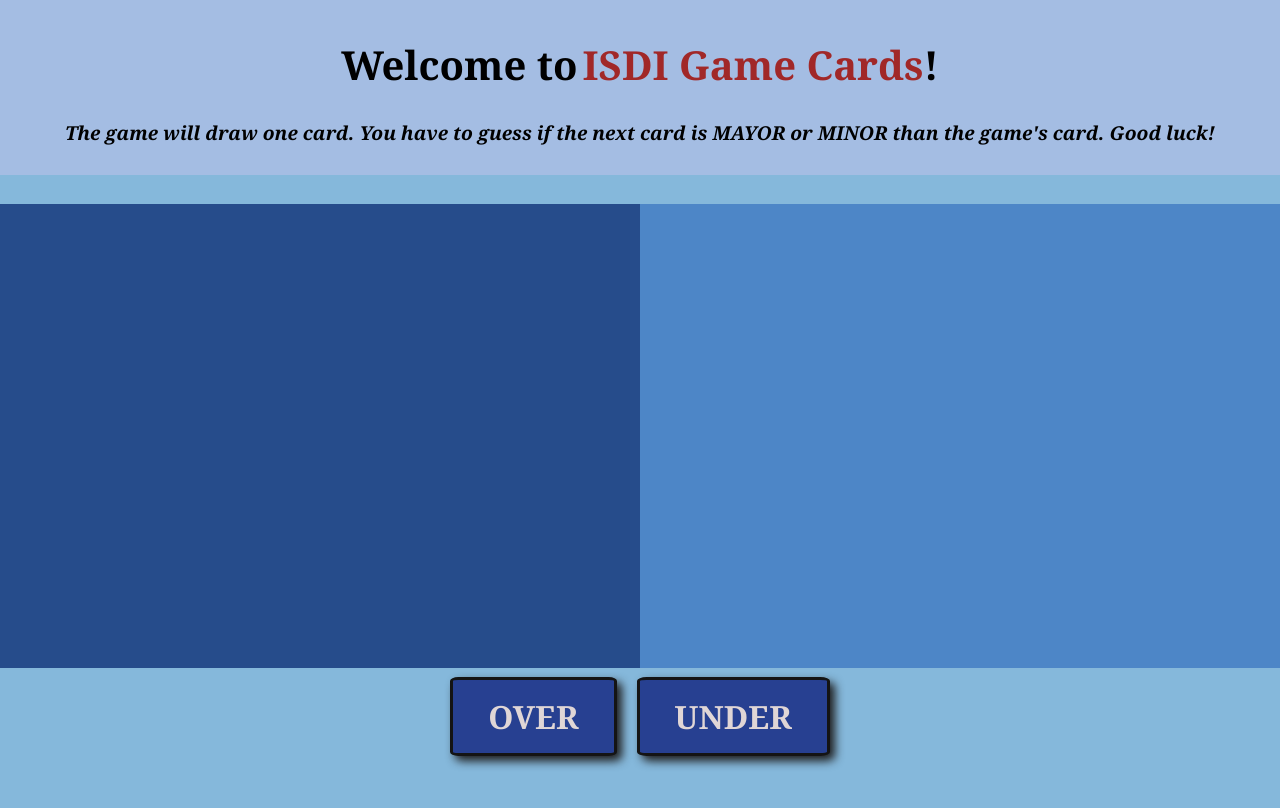
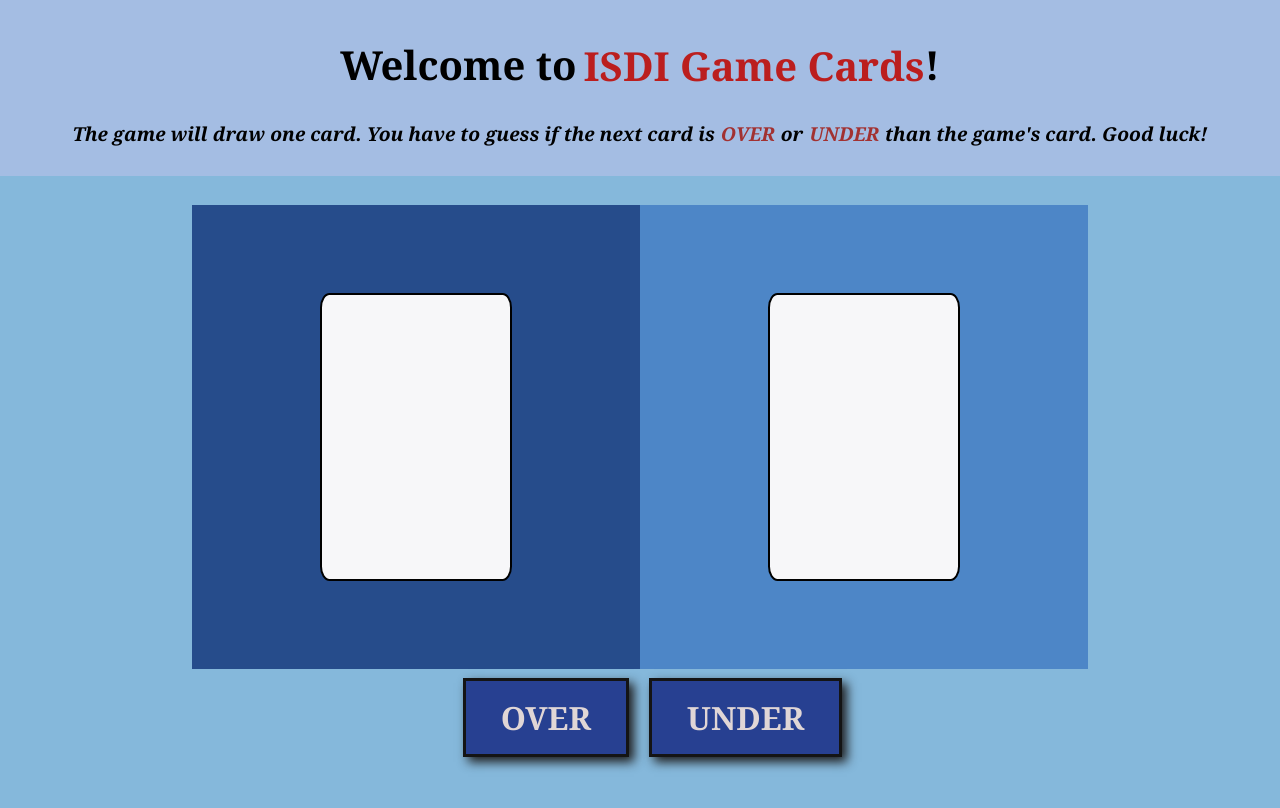
Before and after one commit to KevinVanDerSchans/W0CH1-Schans-Kevin, a plain HTML site: page index.html in a window 1280 px wide. Drawn offline with Linux system fonts and the light colour scheme.

Commit message:
Create cards container

```diff
--- a/index.html
+++ b/index.html
@@ -13,20 +13,24 @@
 <body>
   <header>
     <h1>Welcome to <strong class="title-game"> ISDI Game Cards</strong>!</h1>
-    <p class="instructions">The game will draw one card. You have to guess if the next card is MAYOR or MINOR than
+    <p class="instructions">The game will draw one card. You have to guess if the next card is <strong
+        class="over-and-under-title">OVER</strong> or <strong class="over-and-under-title">UNDER</strong> than
       the game's card. Good luck!</p>
   </header>
 
   <section class="game-container">
+
     <section class="cards-container">
-      <article class="games-card">
+      <article class="game-card">
         <div class="card-container">
 
         </div>
       </article>
 
       <article class="user-card">
+        <div class="card-container">
 
+        </div>
       </article>
     </section>
 
--- a/styles.css
+++ b/styles.css
@@ -26,8 +26,15 @@ h1 {
 
 .title-game {
   font-size: 2.2;
-  color: rgb(161, 40, 40);
-  padding-left: 5px;
+  color: rgb(187, 30, 30);
+  padding-left: 7px;
+  padding-top: 1px;
+}
+
+.over-and-under-title {
+  font-weight: 900;
+  color: rgb(162, 49, 49);
+  padding: 0 6px;
 }
 
 .instructions {
@@ -52,7 +59,7 @@ h1 {
   display: flex;
   position: relative;
   margin-bottom: 180px;
-  width: 100%;
+  width: 70%;
   height: 29em;
   background-color: rgb(114, 156, 179);
 }
@@ -62,9 +69,21 @@ article {
   width: 100%;
 }
 
-.games-card {
+.game-card,
+.user-card {
   display: flex;
+  justify-content: center;
+  align-items: center;
   background-color: rgb(38, 76, 139);
+}
+
+.card-container {
+  display: flex;
+  width: 12em;
+  height: 18em;
+  background-color: rgb(247, 247, 249);
+  border-radius: 5%;
+  border: 2px solid rgb(0, 0, 0);
 }
 
 .user-card {
@@ -78,7 +97,7 @@ article {
   bottom: 190px;
   justify-content: center;
   padding-top: 19px;
-  margin-left: 20px;
+  margin-left: 45px;
   align-items: center;
 }
 
@@ -93,12 +112,11 @@ article {
   color: rgb(224, 214, 214);
   background-color: rgb(39, 64, 145);
   border: 3px solid rgb(20, 20, 20);
-  border-radius: 5%;
   box-shadow: 5px 5px 10px rgb(30, 29, 29);
   font-weight: 700;
   cursor: pointer;
 }
 
 .buttons-container button:hover {
-  background-color: rgb(2, 57, 238);
+  background-color: rgb(149, 36, 41);
 }
```
